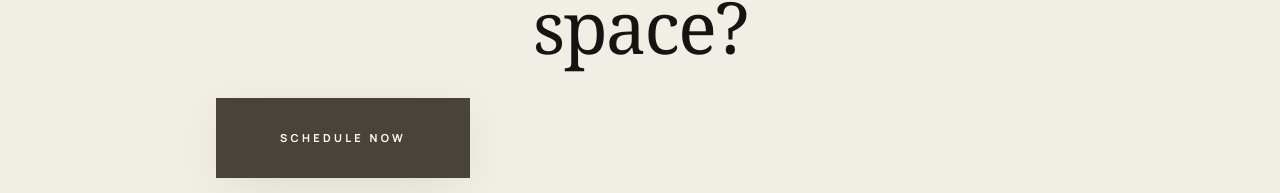
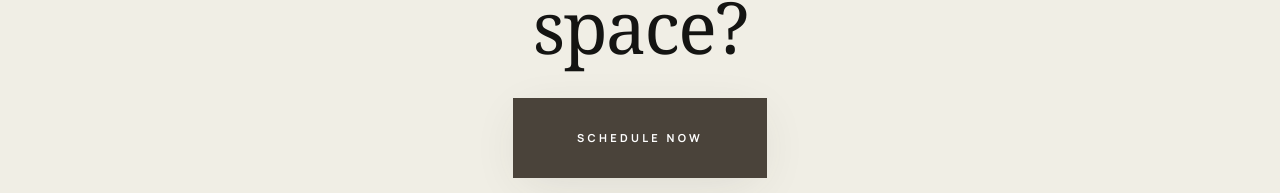
Before and after one commit to Onehostingeurope/spacesorganizers, a Next.js app: page /en/services in a window 1280 px wide. Shown: the part 759-952 px from the top of the page. Built offline with nearby package versions, Linux system fonts and the light colour scheme; no server answers.

Commit message:
fix: center CTA button in section — remove contents class causing left-align

```diff
--- a/src/components/blocks/CTASection.tsx
+++ b/src/components/blocks/CTASection.tsx
@@ -32,11 +32,13 @@ export function CTASection({ dict, lang, data }: CTASectionProps) {
             {description}
           </p>
         )}
-        <Link href={`/${lang}/contact`} className="contents">
-          <Button size="lg" className="px-16">
-            {dict.cta.button}
-          </Button>
-        </Link>
+        <div className="flex justify-center">
+          <Link href={`/${lang}/contact`}>
+            <Button size="lg" className="px-16">
+              {dict.cta.button}
+            </Button>
+          </Link>
+        </div>
       </div>
     </Section>
   );
```
